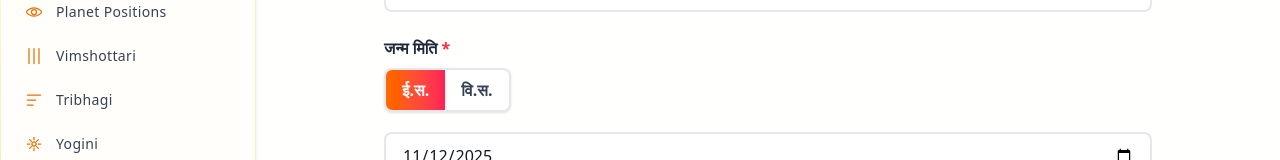
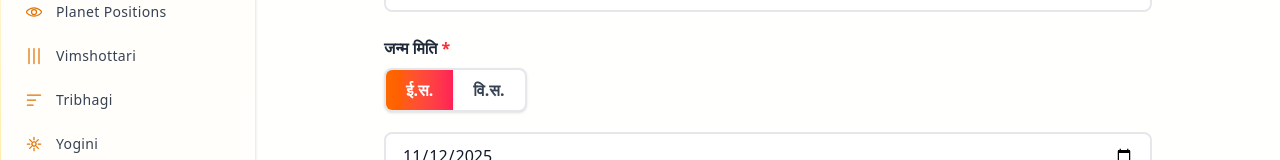
Before and after one commit to mhnpd-org/nepal-jyotish, a Next.js app: page /astro/janma in a window 1280 px wide. Shown: the part 264-424 px from the top of the page. Built offline with nearby package versions, Linux system fonts and the light colour scheme.

Commit message:
fix: adjust button padding and text rendering in CalendarToggle component

```diff
--- a/src/form-components/calendar-toggle.tsx
+++ b/src/form-components/calendar-toggle.tsx
@@ -29,14 +29,14 @@ export function CalendarToggle({
               onChange(cal);
             }
           }}
-          className={`h-10 px-3 sm:px-4 text-sm sm:text-base font-semibold flex items-center justify-center transition-all focus:outline-none focus-visible:ring-2 focus-visible:ring-orange-500 min-w-0 flex-1 sm:flex-none ${
+          className={`h-10 px-4 sm:px-5 text-sm sm:text-base font-semibold flex items-center justify-center transition-all focus:outline-none focus-visible:ring-2 focus-visible:ring-orange-500 whitespace-nowrap ${
             value === cal
               ? "bg-gradient-to-r from-orange-500 to-rose-500 text-white shadow-md"
               : "bg-transparent text-gray-700 dark:text-gray-300 hover:bg-gray-50 dark:hover:bg-gray-800"
           }`}
           aria-pressed={value === cal}
         >
-          <span className="truncate">{cal === 'AD' ? labels.ad : labels.bs}</span>
+          {cal === 'AD' ? labels.ad : labels.bs}
         </button>
       ))}
     </div>
```
